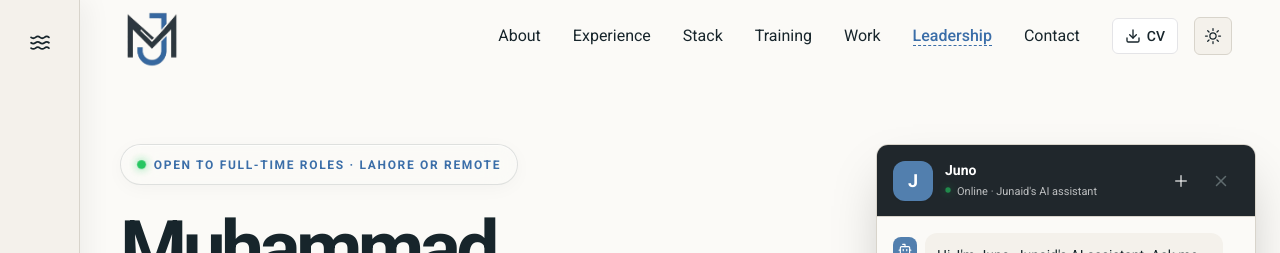
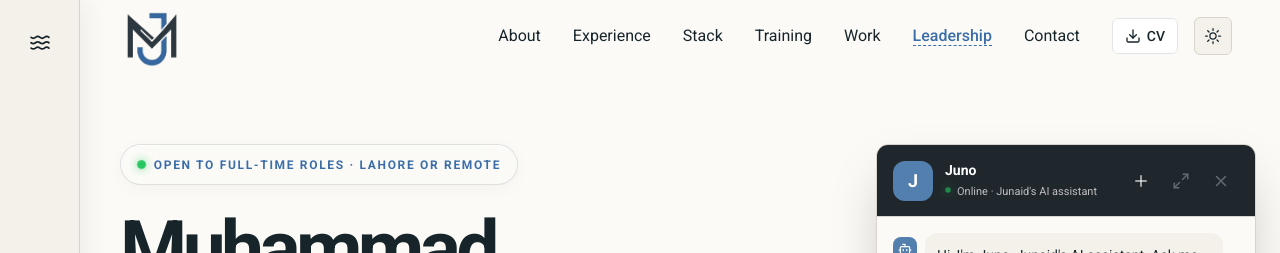
Before and after one commit to iamjunaidjutt/iamjunaidjutt-portfolio, a Next.js app: page / in a window 1280 px wide. Both pictures are taken after a click on the button "Curious what Junaid has built? Ask me anything.". Shown: the top 253 px of the page. Built offline with nearby package versions, Linux system fonts and the light colour scheme.

Commit message:
feat(chat): add chat expansion toggle functionality
Implemented the ChatWidget Maximize/Minimize resizing toggle logic in the header across compact, panel, and fullscreen views.

```diff
--- a/components/chatbot/ChatWidget.tsx
+++ b/components/chatbot/ChatWidget.tsx
@@ -8,6 +8,8 @@ import {
 	RotateCcw,
 	Send,
 	X,
+	Maximize2,
+	Minimize2,
 } from "lucide-react";
 import { useEffect, useRef, useState, useMemo } from "react";
 
@@ -477,8 +479,17 @@ export default function ChatWidget() {
 										</button>
 									)}
 								<button
-									type="button"
-									aria-label="Close chat"
+										type="button"
+										aria-label={layout === "compact" ? "Expand chat" : layout === "panel" ? "Expand chat to full screen" : "Shrink chat"}
+										title="Change chat size"
+										onClick={() => setLayout(l => l === "compact" ? "panel" : l === "panel" ? "fullscreen" : "compact")}
+										className="hidden md:flex h-9 w-9 items-center justify-center rounded-md text-[var(--muted-ink)] transition hover:bg-[var(--paper)] hover:text-[var(--ink)] focus-visible:outline-none focus-visible:ring-2 focus-visible:ring-[var(--coral)]"
+									>
+										{layout === "compact" ? <Maximize2 size={18} /> : <Minimize2 size={18} />}
+									</button>
+								<button
+										type="button"
+										aria-label="Close chat"
 									onClick={closeChat}
 									className="flex h-9 w-9 items-center justify-center rounded-md text-[var(--muted-ink)] transition hover:bg-[var(--paper)] hover:text-[var(--ink)] focus-visible:outline-none focus-visible:ring-2 focus-visible:ring-[var(--coral)]"
 								>
```
